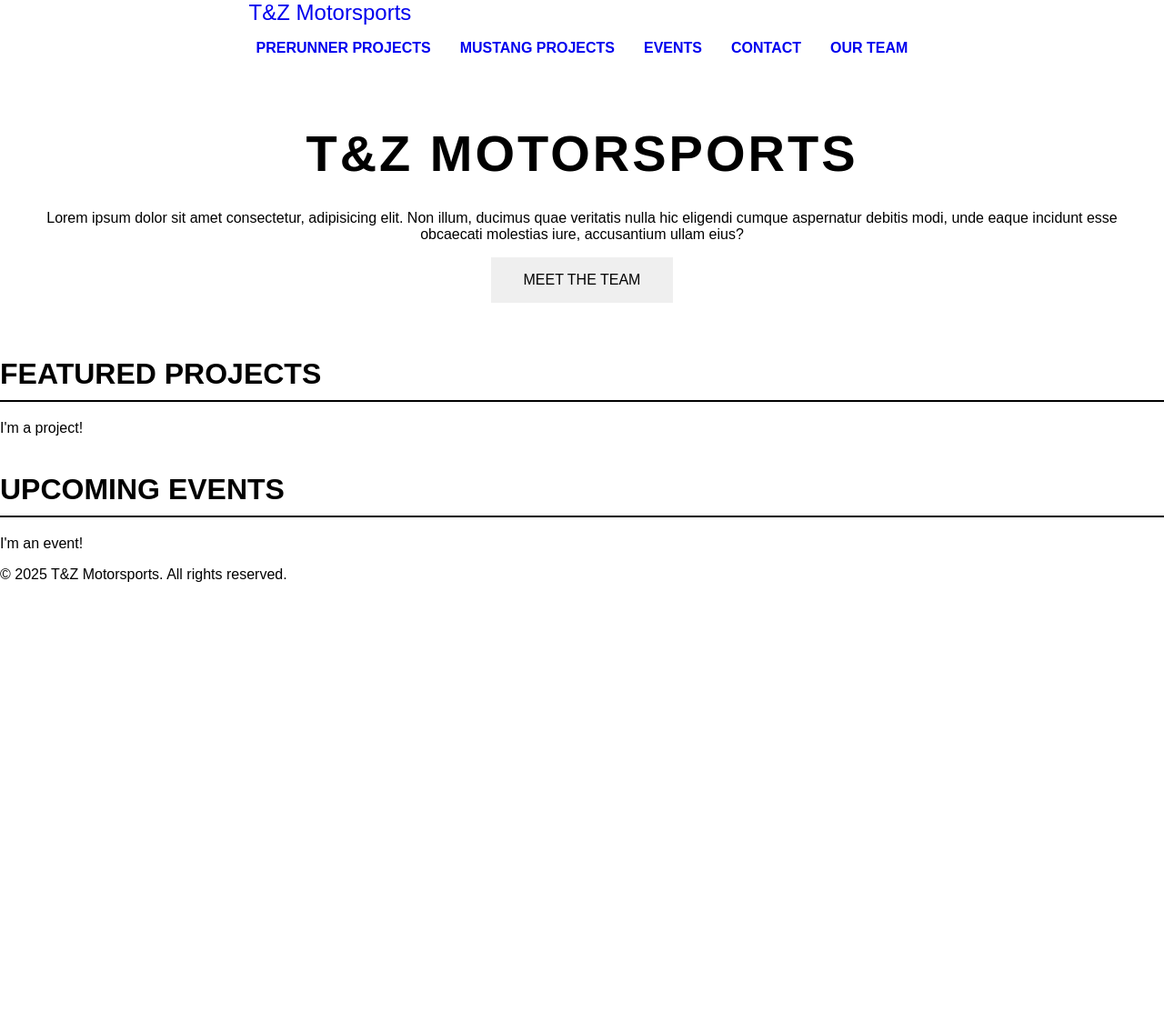
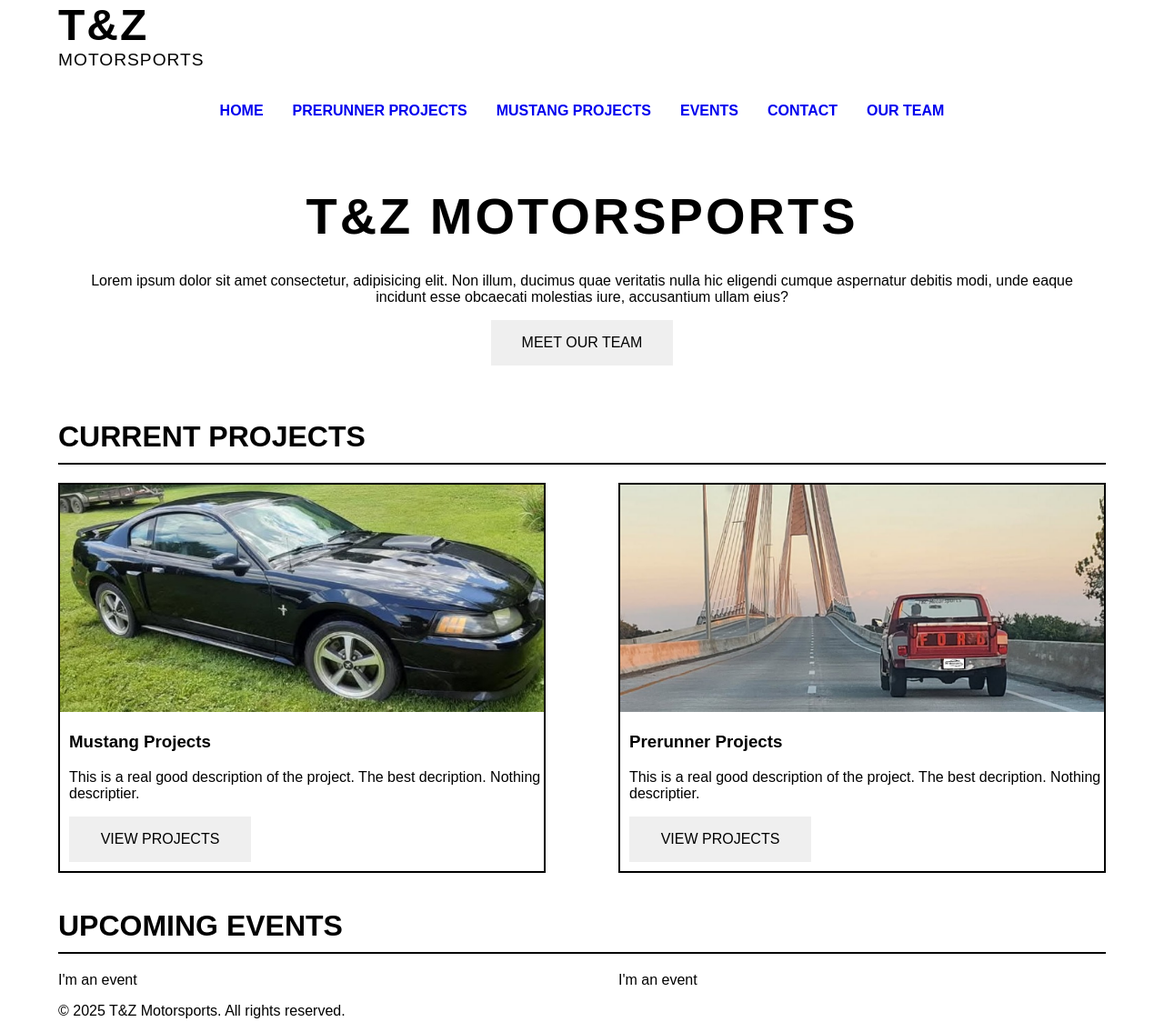
Before and after one commit to zachmichael14/tnzmotorsports, a plain HTML site: page index.html in a window 1280 px wide. Shown: the whole page at 91% size. Before the commit the page ends 800 px from the top, so only its background shows below. Drawn offline with Linux system fonts and the light colour scheme.

Commit message:
Add project cards

```diff
--- a/index.html
+++ b/index.html
@@ -8,10 +8,19 @@
 </head>
 
 <body>
+    <header>
+        <div class="section-container">
+            <div class="logo-container">
+                <div>
+                    <div class="logo">T&Z</div>
+                    <div class="subtitle">MOTORSPORTS</div>
+                </div>
+            </div>
+        </div>
+    </header>
     <!-- BEGIN NAVBAR -->
-    <nav class="navbar">
-        <div class="container">
-            <a href="index.html" class="navbar-title">T&Z Motorsports</a>
+    <nav>
+        <div class="navbar">
             <a href="#" class="navbar-hamburger">
                 <span class="bar"></span>
                 <span class="bar"></span>
@@ -19,6 +28,7 @@
             </a>
             <div class="navbar-links">
                 <ul>
+                    <li><a href="index.html">Home</a></li>
                     <li><a href="prerunner.html">Prerunner Projects</a></li>
                     <li><a href="mustang.html">Mustang Projects</a></li>
                     <li><a href="events.html">Events</a></li>
@@ -31,38 +41,66 @@
     <!-- END NAVBAR -->
 
     <!-- BEGIN HERO -->
+    <div class="section-container">
         <div class="hero">
             <h1>T&Z Motorsports</h1>
             <p>Lorem ipsum dolor sit amet consectetur, adipisicing elit. Non illum, ducimus quae veritatis nulla hic eligendi cumque aspernatur debitis modi, unde eaque incidunt esse obcaecati molestias iure, accusantium ullam eius?</p>
             <a href="team.html">
-            <button type="button" >Meet the Team</button>
+                <button type="button">Meet our team</button>
             </a>
+        </div>
     </div>
     <!-- END HERO -->
 
     <!-- BEGIN FEATURED PROJECTS -->
+
+    <div class="section-container">
         <section>
-        <h1 class="section-heading">Featured Projects</h1>
-        <div class="container">
-            I'm a project!
+            <h1 class="section-heading">Current Projects</h1>
+            <div class="flex-container">
+
+                <div class="project-card">
+                    <img src="img/mustang_side.jpg">
+                    <div class="project-description">
+                        <h3>Mustang Projects</h3>
+                        <p>This is a real good description of the project. The best decription. Nothing descriptier.</p>
+                        <a href="mustang.html">
+                            <button type="button">View Projects</button>
+                        </a>
+                    </div>
+                </div>
+
+                <div class="project-card">
+                   <img src="img/pickup_bridge_rect.png">
+                    <div class="project-description">
+                        <h3>Prerunner Projects</h3>
+                        <p>This is a real good description of the project. The best decription. Nothing descriptier.</p>
+                        <a href="prerunner.html">
+                            <button type="button">View Projects</button>
+                        </a>
+                    </div>
+                </div>
             </div>
         </section>
+    </div>
+
     <!-- END FEATURED PROJECTS -->
 
     <!-- BEGIN UPCOMING EVENTS -->
+    <div class="section-container">
         <section>
             <h1 class="section-heading">Upcoming Events</h1>
-        <div class="container">
-            I'm an event!
+            <div class="flex-container">
+                <div class="flex-card">
+                    I'm an event
+                </div>
+                <div class="flex-card">
+                    I'm an event
+                </div>
             </div>
         </section>
+    </div>
     <!-- END UPCOMING EVENTS -->
-
-
-
-
-
-
 
     <!-- <p>This is where you can keep up to date with all our builds and events.</p>
 
@@ -71,10 +109,11 @@
     <a href="https://instagram.com/tandzmotorsports/">Instagram</a>
     <a href="https://www.tiktok.com/@tandzmotorsports/">TikTok</a> -->
 
+    <div class="section-container">
         <footer>
             <!-- TODO: What type of stuff normally goes in a footer? -->
             <p>&copy; 2025 T&Z Motorsports. All rights reserved.</p>
         </footer>
+    </div>
 </body>
-
 </html>
```
Also changed, not shown: img/mustang_side.jpg (added), img/pickup_bridge_rect.png (added). Lines whose indentation alone changed are shown as unchanged.
